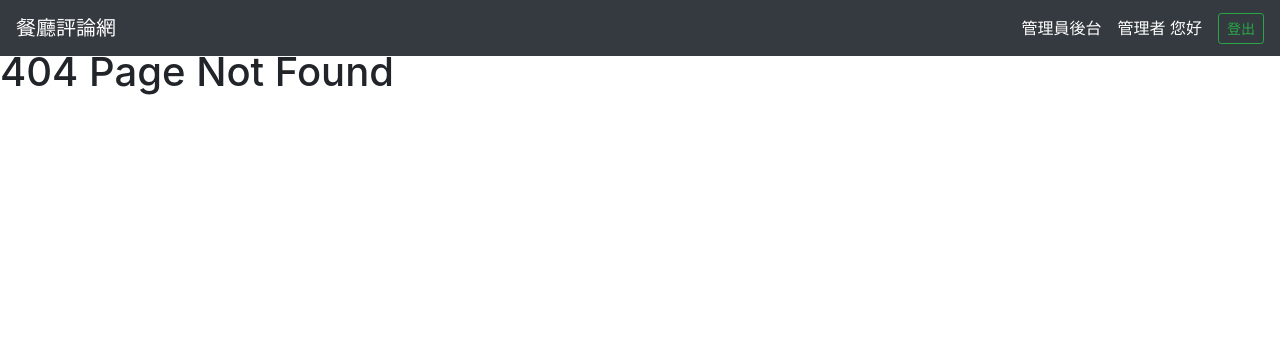
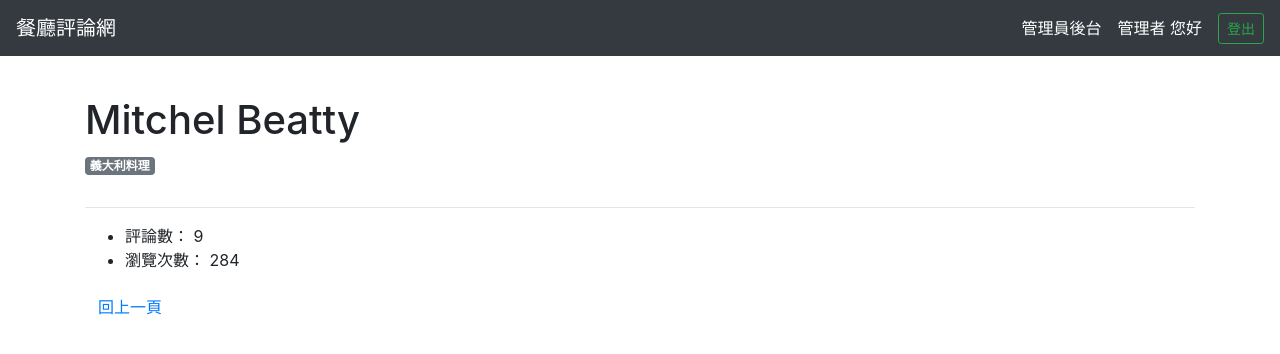
Before and after one commit to wendyhsiao/forum-front-end-vue, a Vue app: page /#/restaurants/1/dashboard in a window 1280 px wide. Before the commit this address had no page. Shown: the top 354 px of the page. Built offline with nearby package versions, Linux system fonts and the light colour scheme.

Commit message:
【加入】餐廳個別資訊頁代入資料

```diff
--- a/src/router/index.js
+++ b/src/router/index.js
@@ -38,6 +38,11 @@ Vue.use(VueRouter)
     component: () => import('../views/RestaurantsTop.vue')
   },
   {
+    path: '/restaurants/:id/dashboard',
+    name: 'Restaurant-dashboard',
+    component: () => import('../views/RestaurantDashboard.vue')
+  },
+  {
     path: '/restaurants/:id',
     name: 'restaurant',
     component: () => import('../views/Restaurant.vue')
--- /dev/null
+++ b/src/views/RestaurantDashboard.vue
@@ -0,0 +1,244 @@
+<template>
+  <div class="container py-5">
+    <div>
+      <h1>{{ restaurant.name }}</h1>
+      <span class="badge badge-secondary mt-1 mb-3">
+        {{ restaurant.categoryName }}
+      </span>
+    </div>
+
+    <hr>
+
+    <ul>
+      <li>評論數： {{ restaurant.commentsLength }}</li>
+      <li>瀏覽次數： {{ restaurant.viewCounts }}</li>
+    </ul>
+
+    <button
+      type="button"
+      class="btn btn-link"
+      @click="$router.back()"
+    >
+      回上一頁
+    </button>
+  </div>
+</template>
+
+<script>
+const dummyDate = {
+    "restaurant": {
+        "id": 5,
+        "name": "Mitchel Beatty",
+        "tel": "171-324-8413",
+        "address": "85408 Francisca Square",
+        "opening_hours": "08:00",
+        "description": "Aut cumque excepturi exercitationem libero voluptates impedit. Enim animi repellendus tempora doloremque. Esse in delectus sequi ullam sed animi.",
+        "image": "https://i.imgur.com/awJFBLn.jpg",
+        "viewCounts": 284,
+        "createdAt": "2020-02-28T14:38:32.000Z",
+        "updatedAt": "2020-05-26T09:46:25.000Z",
+        "CategoryId": 3,
+        "Category": {
+            "id": 3,
+            "name": "義大利料理",
+            "createdAt": "2020-02-28T14:38:32.000Z",
+            "updatedAt": "2020-02-28T14:38:32.000Z"
+        },
+        "Comments": [
+            {
+                "id": 5,
+                "text": "Et est asperiores eaque accusantium voluptas.",
+                "UserId": 3,
+                "RestaurantId": 5,
+                "createdAt": "2020-02-28T14:38:32.000Z",
+                "updatedAt": "2020-02-28T14:38:32.000Z",
+                "User": {
+                    "id": 3,
+                    "name": "user2",
+                    "email": "user2@example.com",
+                    "password": "$2a$10$VHKmtPqbcUzK46qxLllqj.w506U2N2TObMmnpdlNG2CLZPa1xzuTi",
+                    "isAdmin": false,
+                    "image": "https://i.imgur.com/IaCnj2S.jpg",
+                    "createdAt": "2020-02-28T14:38:32.000Z",
+                    "updatedAt": "2020-05-24T10:01:11.000Z"
+                }
+            },
+            {
+                "id": 55,
+                "text": "Eos facilis facere debitis nam.",
+                "UserId": 3,
+                "RestaurantId": 5,
+                "createdAt": "2020-02-28T14:38:32.000Z",
+                "updatedAt": "2020-02-28T14:38:32.000Z",
+                "User": {
+                    "id": 3,
+                    "name": "user2",
+                    "email": "user2@example.com",
+                    "password": "$2a$10$VHKmtPqbcUzK46qxLllqj.w506U2N2TObMmnpdlNG2CLZPa1xzuTi",
+                    "isAdmin": false,
+                    "image": "https://i.imgur.com/IaCnj2S.jpg",
+                    "createdAt": "2020-02-28T14:38:32.000Z",
+                    "updatedAt": "2020-05-24T10:01:11.000Z"
+                }
+            },
+            {
+                "id": 105,
+                "text": "Rerum rerum quaerat voluptatem.",
+                "UserId": 1,
+                "RestaurantId": 5,
+                "createdAt": "2020-02-28T14:38:32.000Z",
+                "updatedAt": "2020-02-28T14:38:32.000Z",
+                "User": {
+                    "id": 1,
+                    "name": "root",
+                    "email": "root@example.com",
+                    "password": "$2a$10$J9pLpJJ1Tzfe/ZcjdYwXdumyh.3F5E.w/HTxRcH./cl3azhgekgQe",
+                    "isAdmin": true,
+                    "image": "https://i.imgur.com/kTEFFYJ.png",
+                    "createdAt": "2020-02-28T14:38:32.000Z",
+                    "updatedAt": "2020-05-24T14:57:48.000Z"
+                }
+            },
+            {
+                "id": 4232,
+                "text": "hellow world",
+                "UserId": 1,
+                "RestaurantId": 5,
+                "createdAt": "2020-04-01T10:35:34.000Z",
+                "updatedAt": "2020-04-01T10:35:34.000Z",
+                "User": {
+                    "id": 1,
+                    "name": "root",
+                    "email": "root@example.com",
+                    "password": "$2a$10$J9pLpJJ1Tzfe/ZcjdYwXdumyh.3F5E.w/HTxRcH./cl3azhgekgQe",
+                    "isAdmin": true,
+                    "image": "https://i.imgur.com/kTEFFYJ.png",
+                    "createdAt": "2020-02-28T14:38:32.000Z",
+                    "updatedAt": "2020-05-24T14:57:48.000Z"
+                }
+            },
+            {
+                "id": 4242,
+                "text": "test test",
+                "UserId": 1,
+                "RestaurantId": 5,
+                "createdAt": "2020-04-01T10:37:25.000Z",
+                "updatedAt": "2020-04-01T10:37:25.000Z",
+                "User": {
+                    "id": 1,
+                    "name": "root",
+                    "email": "root@example.com",
+                    "password": "$2a$10$J9pLpJJ1Tzfe/ZcjdYwXdumyh.3F5E.w/HTxRcH./cl3azhgekgQe",
+                    "isAdmin": true,
+                    "image": "https://i.imgur.com/kTEFFYJ.png",
+                    "createdAt": "2020-02-28T14:38:32.000Z",
+                    "updatedAt": "2020-05-24T14:57:48.000Z"
+                }
+            },
+            {
+                "id": 4282,
+                "text": "delicious",
+                "UserId": 1,
+                "RestaurantId": 5,
+                "createdAt": "2020-04-06T13:54:12.000Z",
+                "updatedAt": "2020-04-06T13:54:12.000Z",
+                "User": {
+                    "id": 1,
+                    "name": "root",
+                    "email": "root@example.com",
+                    "password": "$2a$10$J9pLpJJ1Tzfe/ZcjdYwXdumyh.3F5E.w/HTxRcH./cl3azhgekgQe",
+                    "isAdmin": true,
+                    "image": "https://i.imgur.com/kTEFFYJ.png",
+                    "createdAt": "2020-02-28T14:38:32.000Z",
+                    "updatedAt": "2020-05-24T14:57:48.000Z"
+                }
+            },
+            {
+                "id": 4362,
+                "text": "12",
+                "UserId": 322,
+                "RestaurantId": 5,
+                "createdAt": "2020-04-07T15:32:04.000Z",
+                "updatedAt": "2020-04-07T15:32:04.000Z",
+                "User": {
+                    "id": 322,
+                    "name": "123",
+                    "email": "123@123",
+                    "password": "$2a$10$puJ.mSl6Xp6S0SByjQNjxe34k/TjTCHOQDh1yUnANo3U80xsarEf2",
+                    "isAdmin": false,
+                    "image": "https://i.imgur.com/dQq7Bvo.jpg",
+                    "createdAt": "2020-04-07T08:23:03.000Z",
+                    "updatedAt": "2020-04-07T15:29:59.000Z"
+                }
+            },
+            {
+                "id": 4372,
+                "text": "123",
+                "UserId": 1,
+                "RestaurantId": 5,
+                "createdAt": "2020-04-08T09:55:40.000Z",
+                "updatedAt": "2020-04-08T09:55:40.000Z",
+                "User": {
+                    "id": 1,
+                    "name": "root",
+                    "email": "root@example.com",
+                    "password": "$2a$10$J9pLpJJ1Tzfe/ZcjdYwXdumyh.3F5E.w/HTxRcH./cl3azhgekgQe",
+                    "isAdmin": true,
+                    "image": "https://i.imgur.com/kTEFFYJ.png",
+                    "createdAt": "2020-02-28T14:38:32.000Z",
+                    "updatedAt": "2020-05-24T14:57:48.000Z"
+                }
+            },
+            {
+                "id": 4442,
+                "text": "hi",
+                "UserId": 352,
+                "RestaurantId": 5,
+                "createdAt": "2020-04-13T07:30:36.000Z",
+                "updatedAt": "2020-04-13T07:30:36.000Z",
+                "User": {
+                    "id": 352,
+                    "name": "my",
+                    "email": "myname@name.name",
+                    "password": "$2a$10$nHaozM7WZpf2GplWHg05RezJgoX2q8371l3RyYWL7Mi6cOAWsO1Ou",
+                    "isAdmin": false,
+                    "image": null,
+                    "createdAt": "2020-04-13T07:30:19.000Z",
+                    "updatedAt": "2020-04-13T07:30:19.000Z"
+                }
+            }
+        ]
+    }
+}
+
+export default {
+  data() {
+    return {
+      restaurant: {
+        id: -1,
+        name: '',
+        categoryName: '',
+        commentsLength: 0,
+        viewCounts: 0
+      }
+    }
+  },
+  created() {
+    const {id: restaurantId} = this.$route.params
+    this.fetchRestaurant(restaurantId)
+  },
+  methods: {
+    fetchRestaurant() {
+      const { id, name, Category, Comments, viewCounts } = dummyDate.restaurant
+
+      this.restaurant = {
+        ...this.restaurant,
+        id, name,
+        categoryName: Category ? Category.name : '未分類',
+        commentsLength: Comments.length,
+        viewCounts
+      }
+    }
+  }
+}
+</script>
```
